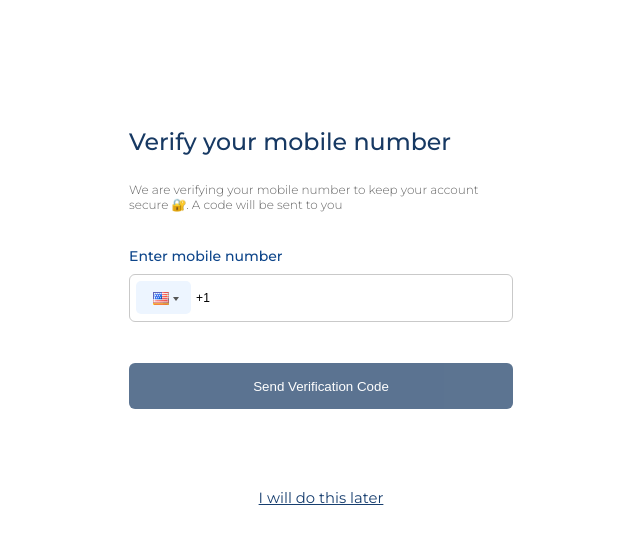
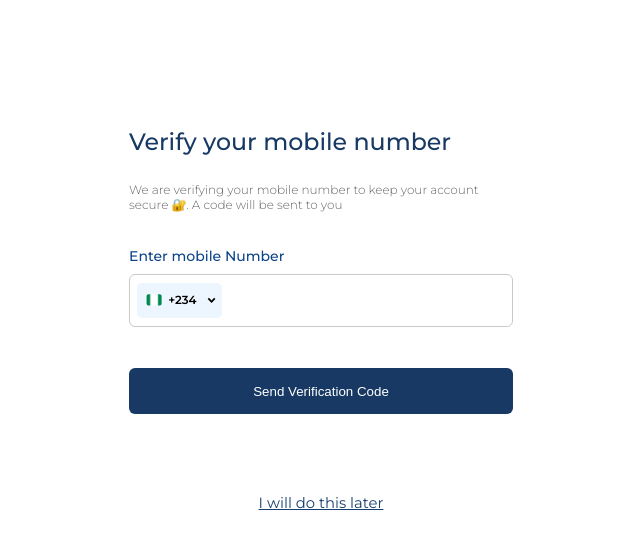
Before and after one commit to einsteinnnamah/test_repo, a React (Create React App) app: page /verify in a window 1280 px wide. Shown: the top 546 px of the page, without its empty margins (319-959 px from the left). Built offline with nearby package versions, Linux system fonts and the light colour scheme.

Commit message:
ui fixes for the side image on sign up page

```diff
--- a/package.json
+++ b/package.json
@@ -12,7 +12,6 @@
     "@testing-library/user-event": "^13.5.0",
     "react": "^18.0.0",
     "react-dom": "^18.0.0",
-    "react-flags-select": "^2.1.2",
     "react-hook-form": "^7.29.0",
     "react-otp-input": "^2.4.0",
     "react-phone-input-2": "^2.15.0",
--- a/src/components/InputFields/countrySelectFlag.jsx
+++ /dev/null
@@ -1,46 +0,0 @@
-import InputErrorMsg from "./InputErrorMsg";
-import "./style.scss";
-import { Controller, useFormContext } from "react-hook-form";
-import ReactFlagsSelect from "react-flags-select";
-import { useState } from "react";
-const ContrySelectFlag = ({
-  id,
-  name,
-  errMsg,
-  className,
-  label,
-  required = true,
-}) => {
-  const {
-    control,
-    formState: { errors },
-  } = useFormContext();
-  const [selected, setSelected] = useState("");
-  return (
-    <div className={`form-group ${className}`}>
-      {label && <label htmlFor={id || name}>{label}</label>}
-
-      <Controller
-        control={control}
-        name={name}
-        rules={{ required: required ? errMsg : false }}
-        render={({ field: { onChange, value, ref } }) => (
-          <div className={`input-icon-wrap`}>
-            <ReactFlagsSelect
-              selected={selected}
-              searchable
-              onSelect={(code) => {
-                setSelected(code);
-                onChange(code);
-              }}
-              placeholder="Pick Language"
-            />
-          </div>
-        )}
-      />
-      {errors[name] && <InputErrorMsg errMsg={errors[name].message} />}
-    </div>
-  );
-};
-
-export default ContrySelectFlag;
--- /dev/null
+++ b/src/components/InputFields/inputPhone.jsx
@@ -0,0 +1,92 @@
+import england from "../../assets/drawables/england.svg";
+import nigeria from "../../assets/drawables/nigeria.svg";
+import angola from "../../assets/drawables/angola.svg";
+import dropIcon from "../../assets/drawables/dropIcon.svg";
+
+import { useState } from "react";
+import EachLocation from "./EachLocation";
+import { useFormContext } from "react-hook-form";
+const InputPhone = () => {
+  const countryList = [
+    { img: nigeria, code: "+234", country: "Nigeria" },
+    { img: england, code: "+61", country: "England" },
+    { img: angola, code: "+1", country: "Angola" },
+    { img: nigeria, code: "+234", country: "Nigeria" },
+    { img: england, code: "+61", country: "England" },
+    { img: angola, code: "+1", country: "Angola" },
+    { img: nigeria, code: "+234", country: "Nigeria" },
+    { img: england, code: "+61", country: "England" },
+    { img: angola, code: "+1", country: "Angola" },
+    { img: angola, code: "+1", country: "Angola" },
+    { img: nigeria, code: "+234", country: "Nigeria" },
+    { img: england, code: "+61", country: "England" },
+    { img: angola, code: "+1", country: "Angola" },
+    { img: angola, code: "+1", country: "Angola" },
+    { img: nigeria, code: "+234", country: "Nigeria" },
+    { img: england, code: "+61", country: "England" },
+    { img: angola, code: "+1", country: "Angola" },
+    { img: angola, code: "+1", country: "Angola" },
+    { img: nigeria, code: "+234", country: "Nigeria" },
+    { img: england, code: "+61", country: "England" },
+    { img: angola, code: "+1", country: "Angola" },
+  ];
+  const [selected, setSelected] = useState({
+    img: nigeria,
+    code: "+234",
+  });
+  const [show, setShow] = useState(false);
+  const {
+    register,
+    formState: { errors },
+  } = useFormContext();
+  return (
+    <div className="pd_input_phone">
+      <label htmlFor="">Enter mobile Number</label>
+      <div className="pd_mobile_container">
+        <div
+          onClick={() => {
+            setShow(true);
+          }}
+          className="number_div"
+        >
+          <div className="current_hold">
+            <img src={selected.img} alt="flag" className="flag" />
+            <p>{selected.code}</p>
+            <img src={dropIcon} alt="drop" className="drop" />
+          </div>
+        </div>
+        <input
+          name="mobile"
+          {...register("country", {
+            required: true,
+          })}
+          type="tel"
+        />
+        <div className={`drop_down ${show ? "show" : ""}`}>
+          <div className="overflow">
+            <div className="all_country">
+              <div className="location_list">
+                {countryList.map((item) => {
+                  return (
+                    <EachLocation
+                      handleClick={() => {
+                        setSelected({
+                          img: item.img,
+                          code: item.code,
+                        });
+                        setShow(false);
+                      }}
+                      item={item}
+                    />
+                  );
+                })}
+              </div>
+            </div>
+          </div>
+        </div>
+      </div>
+    </div>
+  );
+};
+
+export default InputPhone;
--- a/src/components/InputFields/style.scss
+++ b/src/components/InputFields/style.scss
@@ -176,14 +176,7 @@
   width: 100%;
 
   label {
-    color: #0d458a !important;
-    margin-bottom: 8px;
-    font-weight: 500;
-    @include flex($justify: space-between);
-    width: 100%;
-    font-weight: 500;
-    font-size: 14px;
-    line-height: 19px;
+    @include label;
   }
 
   &.half-width {
@@ -366,14 +359,7 @@
   }
   .cover_all {
     label {
-      color: #0d458a !important;
-      margin-bottom: 8px;
-      font-weight: 500;
-      @include flex($justify: space-between);
-      width: 100%;
-      font-weight: 500;
-      font-size: 14px;
-      line-height: 19px;
+      @include label;
     }
     .drop_box {
       background: #ffffff;
@@ -408,46 +394,7 @@
   }
 
   .drop_down {
-    background: #ffffff;
-    border: 0.7px solid #dbdbdb;
-    box-sizing: border-box;
-    border-radius: 6px;
-
-    margin-top: -5px;
-    border-top-left-radius: 0;
-    border-top-right-radius: 0;
-    height: 329px;
-    width: 100%;
-    z-index: 5;
-    padding: 26px 22px;
-    padding-top: 31px;
-    position: absolute;
-    display: none;
-    &.show {
-      display: block;
-    }
-    p.empty {
-      margin: 0;
-      color: #f34018;
-    }
-    .overflow {
-      height: 100%;
-      overflow-y: auto;
-      width: 100%;
-      @include webkit3;
-    }
-    .own_country,
-    .all_country {
-      width: 100%;
-      .title {
-        font-weight: 400;
-        font-size: 7.43423px;
-        line-height: 9px;
-        margin: 0;
-        color: #000000;
-        margin-bottom: 13px;
-      }
-    }
+    @include drop_down;
   }
 }
 .pd_each_location {
@@ -476,3 +423,74 @@
     color: #000000;
   }
 }
+
+.each_number {
+  display: flex;
+  align-items: center;
+  img {
+    width: 16px;
+    margin-right: 6px;
+  }
+  p {
+    margin: 0;
+    font-weight: 400;
+    font-size: 11.7045px;
+    line-height: 14px;
+
+    color: #000000;
+  }
+}
+
+.pd_input_phone {
+  width: 100%;
+
+  padding: 10px 0;
+  label {
+    @include label;
+  }
+  .pd_mobile_container {
+    background: #ffffff;
+    border: 0.7px solid #c9c9c9;
+    box-sizing: border-box;
+    border-radius: 6px;
+    padding: 8.12px 6.5px;
+    display: flex;
+    position: relative;
+    .number_div {
+      background: #edf5ff;
+      border-radius: 5px;
+      width: 85px;
+      padding: 10px 9.5px;
+      .current_hold {
+        width: 100%;
+        display: flex;
+        align-items: center;
+        img.flag {
+          width: 16px;
+        }
+        p {
+          font-weight: 600;
+          font-size: 11.7045px;
+          line-height: 14px;
+          color: #000000;
+          margin: 0 10.4px 0 6.25px;
+        }
+        img.drop {
+        }
+      }
+    }
+    input {
+      border: none;
+      background: none;
+      flex: auto;
+      outline: none;
+      padding: 10px;
+    }
+    .drop_down {
+      @include drop_down;
+      margin-top: 0;
+      left: 0;
+      top: 48px;
+    }
+  }
+}
--- a/src/components/Templates/authTemplate.jsx
+++ b/src/components/Templates/authTemplate.jsx
@@ -5,7 +5,13 @@ const AuthTemplate = ({ children }) => {
       <div className="left_container">
         <div className="center_container">{children}</div>
       </div>
-      <div className="right_container"></div>
+      <div className="right_container">
+        <div className="overlay">
+          <p>
+            Make Money from the <br /> Money Transfer Market
+          </p>
+        </div>
+      </div>
     </div>
   );
 };
--- a/src/pages/Authentication/signup.jsx
+++ b/src/pages/Authentication/signup.jsx
@@ -7,7 +7,6 @@ import { ReactComponent as Indicate } from "../../assets/drawables/indicate.svg"
 // import { ReactComponent as Facebook } from "../../assets/drawables/facebook.svg";
 import "./style.scss";
 
-import ContrySelectFlag from "components/InputFields/countrySelectFlag";
 import { Checkbox } from "@mui/material";
 import SubmitBtn from "components/SubmitBtn/SubmitBtn";
 import IconWidget from "components/IconWidget";
@@ -59,7 +58,7 @@ const Signup = () => {
                 I agree to ICE's <a href="/">Terms of Service</a>{" "}
               </p>
             </div>
-            <SubmitBtn disabled={true} isLoading={false} btnText={"Sign up"} />
+            <SubmitBtn disabled={false} isLoading={false} btnText={"Sign up"} />
           </form>
           <p className="continue">Or Continue with</p>
           <div className="socials">
--- a/src/pages/Authentication/style.scss
+++ b/src/pages/Authentication/style.scss
@@ -130,11 +130,24 @@ p.sub_header_text {
       div {
         height: 60px;
         width: 60px;
+        @include mq(1090px) {
+          width: 50px;
+          height: 50px;
+        }
+        @include mq(600px) {
+          width: 40px;
+          height: 40px;
+        }
       }
     }
   }
   input {
-    height: 60px;
+    height: 100%;
+    width: 100% !important;
+    background: #ffffff;
+    border: 0.7px solid #c9c9c9;
+    box-sizing: border-box;
+    border-radius: 6px;
   }
   button.resend_btn {
     font-weight: 400;
--- a/src/pages/Authentication/verifyPhone.jsx
+++ b/src/pages/Authentication/verifyPhone.jsx
@@ -1,3 +1,4 @@
+import InputPhone from "components/InputFields/inputPhone";
 import PhoneInputField from "components/InputFields/PhoneInputField";
 import SubmitBtn from "components/SubmitBtn/SubmitBtn";
 import { FormProvider, useForm } from "react-hook-form";
@@ -5,6 +6,9 @@ import { Link } from "react-router-dom";
 import "./style.scss";
 const VerifyPhone = () => {
   const methods = useForm();
+  const onSubmit = (val) => {
+    console.log(val);
+  };
   return (
     <div className="pd_verify_phone">
       <div className="center_container">
@@ -14,17 +18,18 @@ const VerifyPhone = () => {
           code will be sent to you
         </p>
         <FormProvider {...methods}>
-          <PhoneInputField
-            name="phone"
-            id="phone"
-            label="Enter mobile number"
-            errMsg="invalid number input"
-          />
-          <SubmitBtn
-            disabled={true}
-            isLoading={false}
-            btnText={"Send Verification Code"}
-          />
+          <form
+            onSubmit={() => {
+              methods.handleSubmit(onSubmit);
+            }}
+          >
+            <InputPhone />
+            <SubmitBtn
+              disabled={false}
+              isLoading={false}
+              btnText={"Send Verification Code"}
+            />
+          </form>
         </FormProvider>
         <Link className="later_link" to="/">
           I will do this later
```
Also changed, not shown: src/assets/sass/_mixin.scss (+54 -0 lines), src/components/Templates/style.scss (+21 -3 lines), src/assets/drawables/bigbgImg.jpg (added), 1 other file (tests, documents, lock files or other folders).
